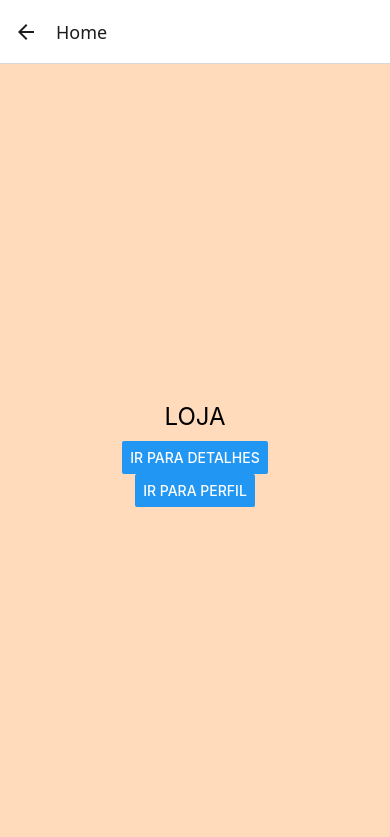
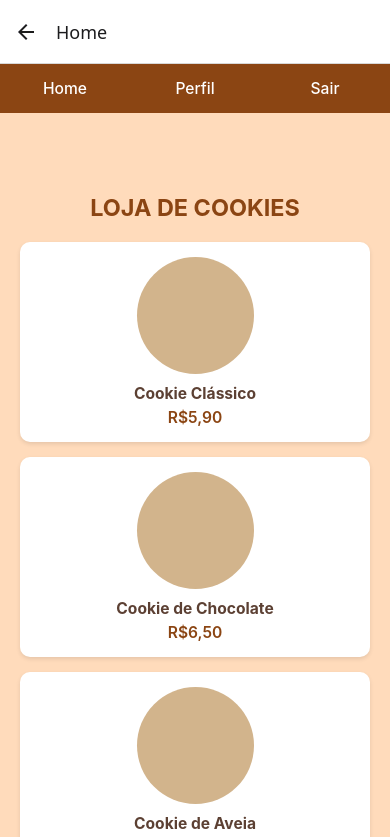
Before and after one commit to Carriscar1/-Navega-o-Entre-Telas-no-React-Native-Usando-React-Navigation, a React Native app: screen /Home in a window 390 px wide. Shown: the top 837 px of the page. Built offline with nearby package versions, Linux system fonts and the light colour scheme.

Commit message:
final update

```diff
--- a/src/screens/Background.jsx
+++ b/src/screens/Background.jsx
@@ -1,4 +1,3 @@
-// components/Background.js
 import React from 'react';
 import { StyleSheet } from 'react-native';
 import { LinearGradient } from 'expo-linear-gradient';
@@ -6,9 +5,10 @@ import { LinearGradient } from 'expo-linear-gradient';
 export default function Background({ children }) {
   return (
     <LinearGradient
-      colors={['rgba(255, 0, 0, 1)', 'rgba(252, 176, 69, 1)']}
+      colors={['#FFE4C4', '#D2B48C', '#8B4513']}
       start={{ x: 0.5, y: 0 }}
       end={{ x: 0.5, y: 1 }}
+      locations={[0.1, 0.5, 0.9]}
       style={styles.container}
     >
       {children}
--- a/src/screens/DetailScreen.jsx
+++ b/src/screens/DetailScreen.jsx
@@ -13,6 +13,10 @@ export default function DetailsScreen({ navigation }) {
         title="Ir para Perfil"
         onPress={() => navigation.navigate('Profile')}
       />
+      <Button
+      title="Voltar para Login"
+      onPress={() => navigation.navigate('Login')}
+    />
     </View>
   );
 }
--- a/src/screens/HomeScreen.jsx
+++ b/src/screens/HomeScreen.jsx
@@ -1,31 +1,132 @@
 import React from 'react';
-import { View, Text, Button, StyleSheet } from 'react-native';
+import { View, Text, StyleSheet, TouchableOpacity, ScrollView, Dimensions } from 'react-native';
 
 export default function HomeScreen({ navigation }) {
+
+  const cookies = [
+    { nome: "Cookie Clássico", preco: "R$5,90" },
+    { nome: "Cookie de Chocolate", preco: "R$6,50" },
+    { nome: "Cookie de Aveia", preco: "R$5,75" },
+    { nome: "Cookie Red Velvet", preco: "R$7,20" },
+    { nome: "Cookie Nutella", preco: "R$8,00" },
+  ];
+
   return (
     <View style={styles.container}>
-      <Text style={styles.title}>LOJA</Text>
-      <Button
-        title="Ir para Detalhes"
-        onPress={() => navigation.navigate('Details')}
-      />
-      <Button
-        title="Ir para Perfil"
-        onPress={() => navigation.navigate('Profile')}
-      />
+
+      <View style={styles.navbar}>
+        <TouchableOpacity
+          style={styles.navButton}
+          onPress={() => navigation.navigate('Home')}
+        >
+          <Text style={styles.navText}>Home</Text>
+        </TouchableOpacity>
+
+
+        <TouchableOpacity
+          style={styles.navButton}
+          onPress={() => navigation.navigate('Profile')}
+        >
+          <Text style={styles.navText}>Perfil</Text>
+        </TouchableOpacity>
+
+        <TouchableOpacity
+          style={styles.navButton}
+          onPress={() => navigation.navigate('Login')}
+        >
+          <Text style={styles.navText}>Sair</Text>
+        </TouchableOpacity>
+      </View>
+
+      <ScrollView contentContainerStyle={styles.content}>
+        <Text style={styles.title}>LOJA DE COOKIES</Text>
+
+
+        <View style={styles.cookiesContainer}>
+          {cookies.map((cookie, index) => (
+            <View key={index} style={styles.cookieCard}>
+              <View style={styles.cookieImage} />
+              <Text style={styles.cookieName}>{cookie.nome}</Text>
+              <Text style={styles.cookiePrice}>{cookie.preco}</Text>
+            </View>
+          ))}
+        </View>
+      </ScrollView>
     </View>
   );
 }
 
+const windowWidth = Dimensions.get('window').width;
+
 const styles = StyleSheet.create({
   container: {
     flex: 1,
-    justifyContent: 'center',
-    alignItems: 'center',
     backgroundColor: '#FFDBBB',
   },
+  navbar: {
+    flexDirection: 'row',
+    justifyContent: 'space-around',
+    alignItems: 'center',
+    backgroundColor: '#8B4513',
+    paddingVertical: 15,
+    width: '100%',
+  },
+  navButton: {
+    paddingHorizontal: windowWidth * 0.02,
+    minWidth: windowWidth * 0.2,
+    alignItems: 'center',
+  },
+  navText: {
+    color: 'white',
+    fontSize: windowWidth * 0.04,
+    fontWeight: '500',
+  },
+  content: {
+    padding: 20,
+    paddingTop: 80,
+  },
   title: {
-    fontSize: 24,
+    fontSize: windowWidth * 0.06,
+    marginBottom: 20,
+    fontWeight: 'bold',
+    textAlign: 'center',
+    color: '#8B4513',
+  },
+  cookiesContainer: {
+    flexDirection: 'row',
+    flexWrap: 'wrap',
+    justifyContent: 'space-between',
+  },
+  cookieCard: {
+    width: windowWidth < 400 ? '100%' : '48%',
+    backgroundColor: 'white',
+    borderRadius: 10,
+    padding: 15,
+    marginBottom: 15,
+    alignItems: 'center',
+    shadowColor: '#000',
+    shadowOffset: { width: 0, height: 2 },
+    shadowOpacity: 0.1,
+    shadowRadius: 4,
+    elevation: 3,
+  },
+  cookieImage: {
+    width: windowWidth * 0.3,
+    height: windowWidth * 0.3,
+    backgroundColor: '#D2B48C',
+    borderRadius: windowWidth * 0.15,
     marginBottom: 10,
   },
+  cookieName: {
+    fontSize: windowWidth * 0.04,
+    fontWeight: 'bold',
+    color: '#5C4033',
+    textAlign: 'center',
+    marginBottom: 5,
+  },
+  cookiePrice: {
+    fontSize: windowWidth * 0.04,
+    color: '#8B4513',
+    fontWeight: '600',
+  },
 });
--- a/src/screens/LoginScreen.jsx
+++ b/src/screens/LoginScreen.jsx
@@ -168,14 +168,14 @@ const styles = StyleSheet.create({
   button: {
     width: '80%',
     height: 40,
-    backgroundColor: '#007bff',
+    backgroundColor: '#8B4513',
     borderRadius: 5,
     justifyContent: 'center',
     alignItems: 'center',
     marginTop: 10,
   },
   addButton: {
-    backgroundColor: '#28a745',
+    backgroundColor: '#8B4513',
     marginBottom: 20,
   },
   buttonText: {
--- a/src/screens/ProfileScreen.jsx
+++ b/src/screens/ProfileScreen.jsx
@@ -10,9 +10,9 @@ export default function ProfileScreen({ navigation }) {
         onPress={() => navigation.navigate('Home')}
       />
       <Button
-        title="Ver Detalhes"
-        onPress={() => navigation.navigate('Details')}
-      />
+      title="Voltar para Login"
+      onPress={() => navigation.navigate('Login')}
+    />
     </View>
   );
 }
```
